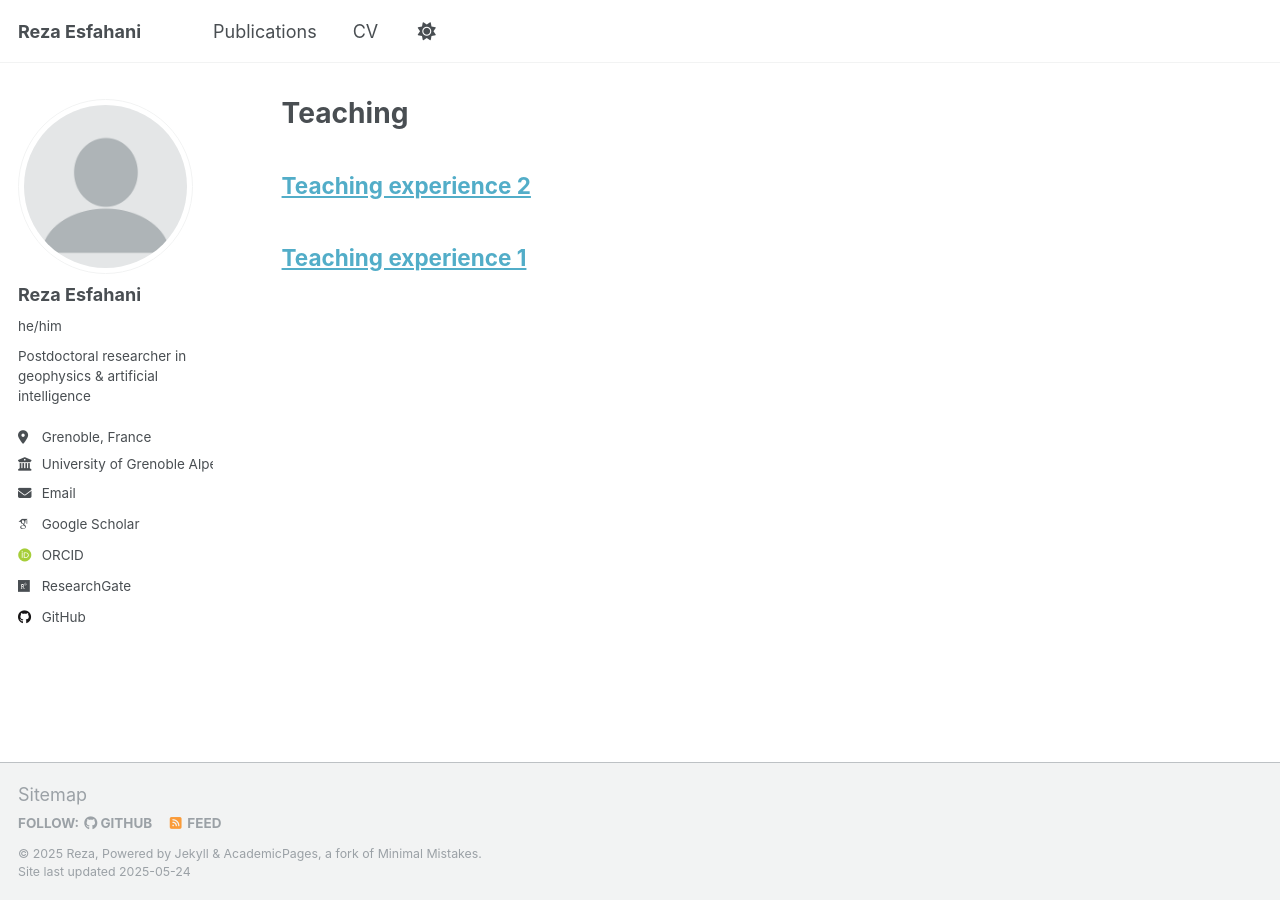
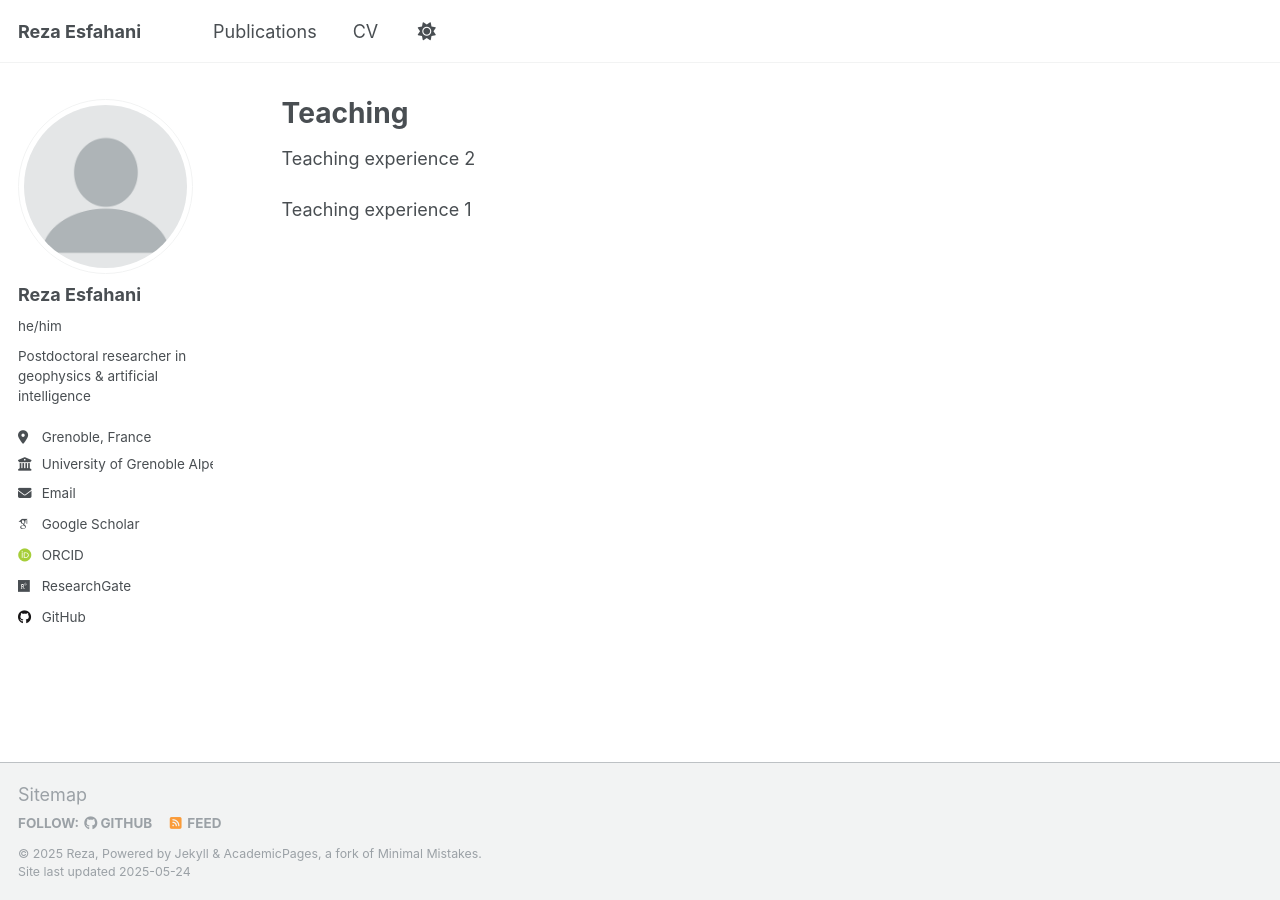
Before and after one commit to resfahani/resfahani.github.io, a Jekyll site: the page built from _pages/teaching.html, in a window 1280 px wide. Built offline with Jekyll 4.4.1, drawn with Linux system fonts in a browser that asks for light colours; some web fonts are replaced.

Commit message:
Update archive-single.html
t

```diff
--- a/_includes/archive-single.html
+++ b/_includes/archive-single.html
@@ -8,21 +8,21 @@
 <div class="{{ include.type | default: "list" }}__item">
   <article class="archive__item" itemscope itemtype="http://schema.org/CreativeWork">
 
-    <h2 class="archive__item-title" itemprop="headline">
-      <a href="{{ base_path }}{{ post.url }}" rel="permalink">{{ title }}</a>
-    </h2>
+    <p class="archive__item-title" itemprop="headline">
+      {{ post.title }}
+    </p>
 
-    <ul>
+    <p>
       {% if post.paper %}
-        <li><a href="{{ post.paper }}"> Paper</a></li>
+        📄 <a href="{{ post.paper }}" target="_blank">Paper</a>
       {% endif %}
       {% if post.slide %}
-        <li><a href="{{ post.slide }}"> Slides</a></li>
+        🎞️ <a href="{{ post.slide }}" target="_blank">Slides</a>
       {% endif %}
       {% if post.code %}
-        <li><a href="{{ post.code }}"> Code</a></li>
+        💻 <a href="{{ post.code }}" target="_blank">Code</a>
       {% endif %}
-    </ul>
+    </p>
 
   </article>
 </div>
```
